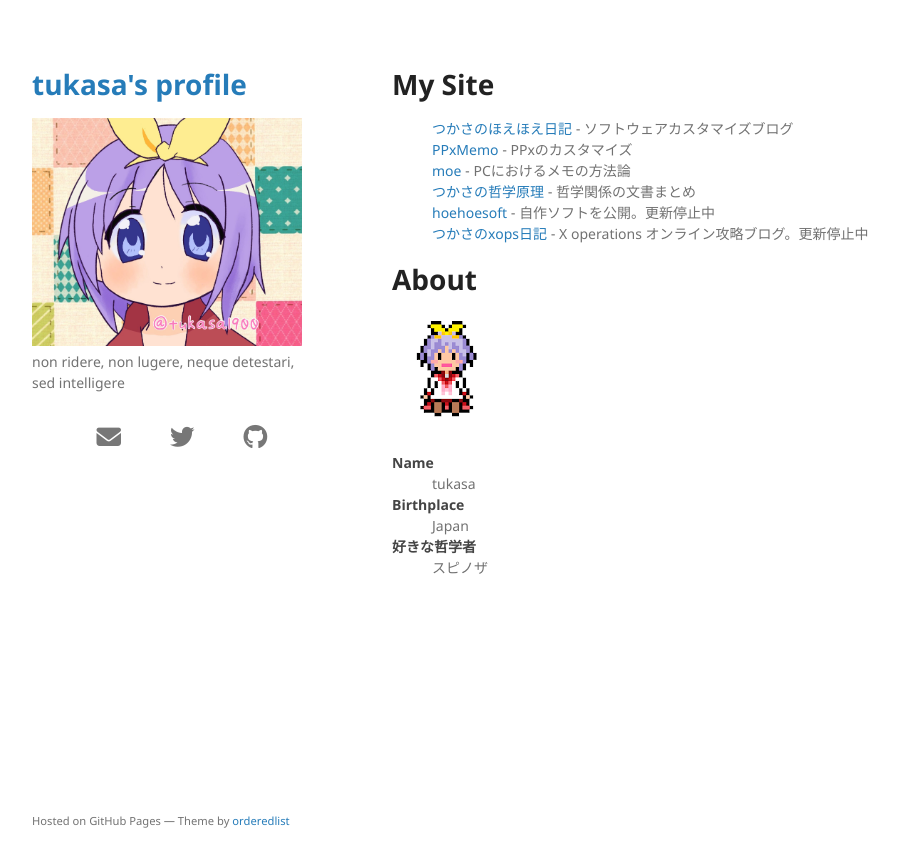
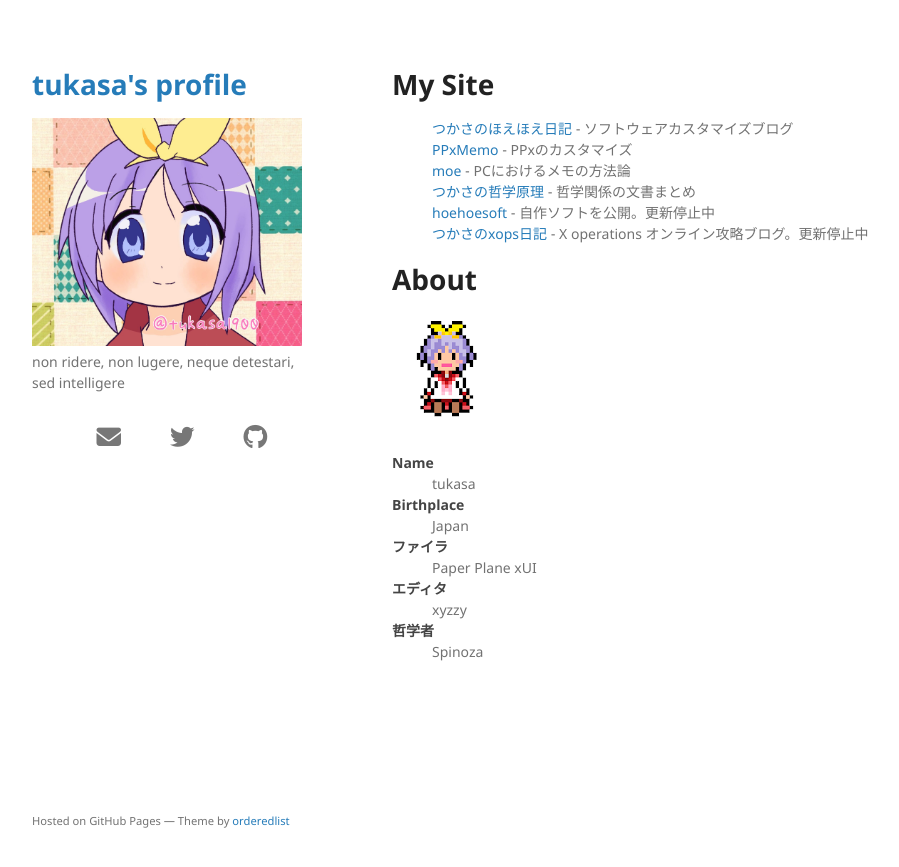
Before and after one commit to tukasa/tukasa.github.io, a Jekyll site: the page built from index.md, in a window 1280 px wide. Shown: the top 867 px of the page, without its empty margins (178-1077 px from the left). Built offline with Jekyll 4.4.1, drawn with Linux system fonts in a browser that asks for light colours; nearby versions of some CDN libraries; our own code applies the rules of GitHub Pages for plain Markdown files.

Commit message:
Aboutに付け足し

```diff
--- a/index.md
+++ b/index.md
@@ -20,6 +20,10 @@ layout: default
 <dd>tukasa</dd>
 <dt>Birthplace</dt>
 <dd>Japan</dd>
-<dt>好きな哲学者</dt>
-<dd>スピノザ</dd>
+<dt>ファイラ</dt>
+<dd>Paper Plane xUI</dd>
+<dt>エディタ</dt>
+<dd>xyzzy</dd>
+<dt>哲学者</dt>
+<dd>Spinoza</dd>
 </dl>
```
